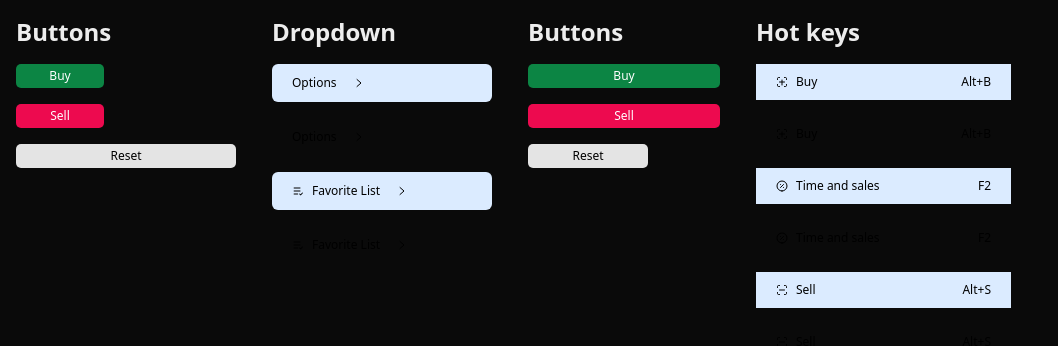
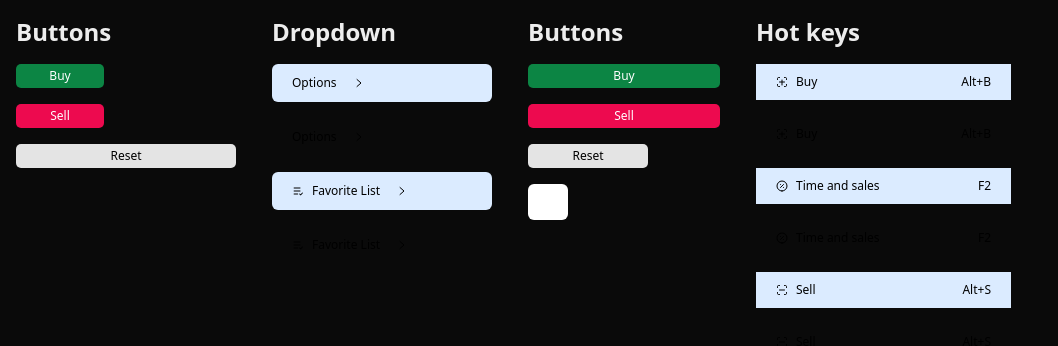
Before and after one commit to AsifZaman777/DT-reusable, a Next.js app in the folder re-comp/: page / in a window 1280 px wide. Shown: the top 346 px of the page, without its empty margins (0-1058 px from the left). Built offline with nearby package versions, Linux system fonts and the light colour scheme.

Commit message:
updated works

```diff
--- a/re-comp/app/components/button.tsx
+++ b/re-comp/app/components/button.tsx
@@ -33,7 +33,7 @@ Properties:
 
 interface ButtonProps {
     //text props
-    text: string;
+    text?: string;
     textWeight?: 'normal' | 'medium' | 'semibold' | 'bold' | number;
     textColor?: string;
     fontSize?: string;
--- a/re-comp/app/globals.css
+++ b/re-comp/app/globals.css
@@ -1,7 +1,7 @@
 @import "tailwindcss";
 
 :root {
-  --background: #ffffff;
+  --background: #d1cccc;
   --foreground: #171717;
 }
 
--- a/re-comp/app/page.tsx
+++ b/re-comp/app/page.tsx
@@ -165,6 +165,16 @@ export default function HomePage() {
           onClick={() => alert("Reset clicked!")}
         />
 
+         <Button
+          icon={<Image src={Buy} alt="time and sales" width={12} height={12} />}
+          width="36px"
+          height="36px"
+          alignment="center"
+          borderRadius="6px"
+          bgColor="#FFFFFF"
+          onClick={() => alert("Reset clicked!")}
+        />
+
 
       </div>
 
```
Also changed, not shown: re-comp/Deliverables.txt (added).
